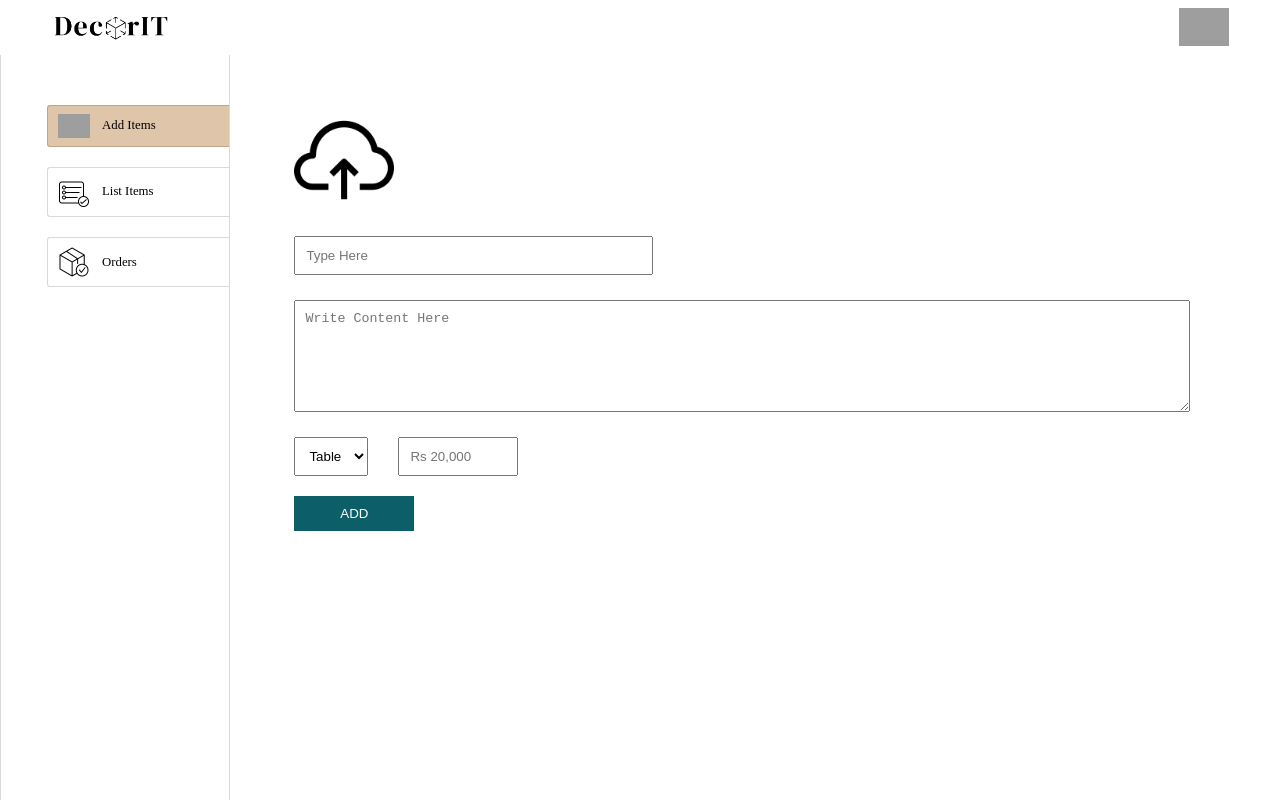
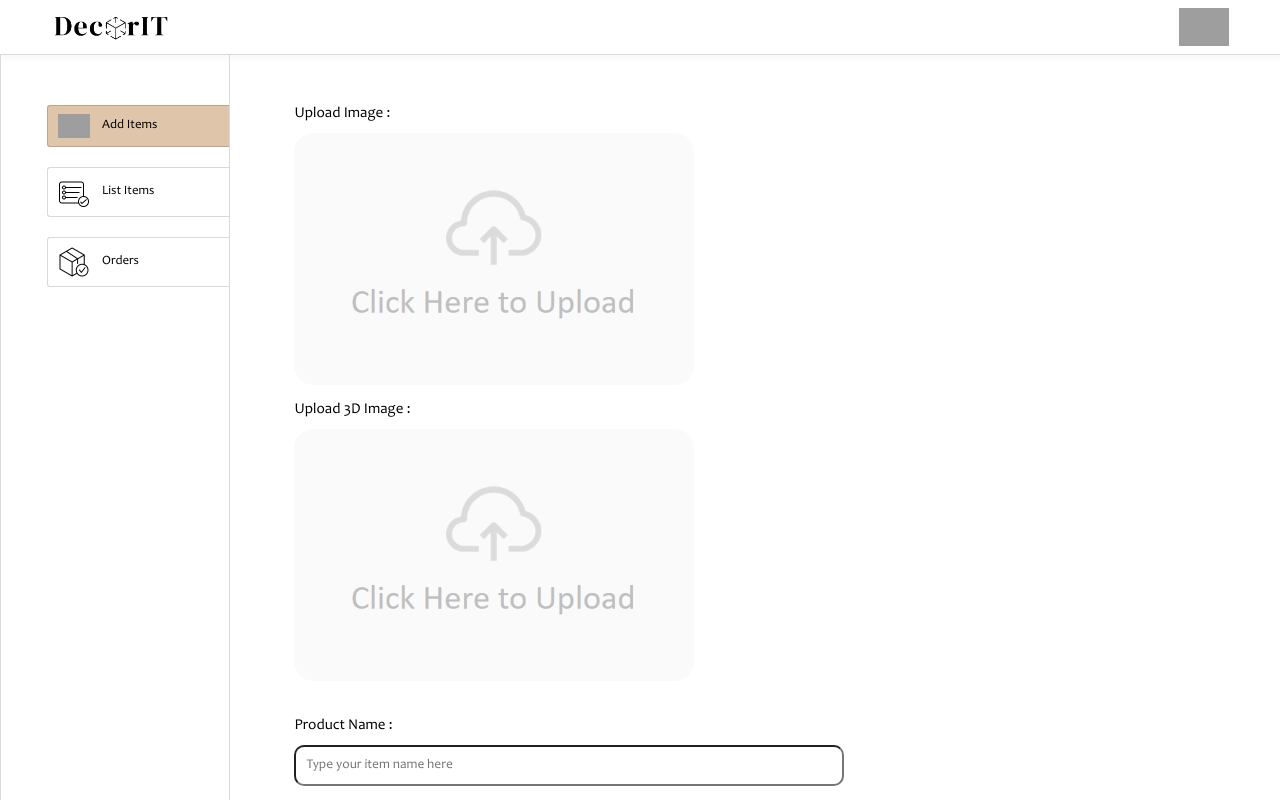
Before and after one commit to LahiruWanigasooriya/AdminPanel_FurnitureSite, a React (Vite) app: page /add in a window 1280 px wide. Shown: the top 800 px of the page. Built offline with nearby package versions, Linux system fonts and the light colour scheme; grey boxes are pictures that could not be loaded.

Commit message:
design updated add.css

```diff
--- a/src/index.css
+++ b/src/index.css
@@ -40,18 +40,19 @@ a {
 hr {
   border: none;
   height: 1px;
-  background-color: white;
+  background-color: var(--ash);
+  box-shadow: #D9D9D9 1px 3px 5px;
 }
 
 .app-content{
   display: flex;
-
+  font-family: candara;
 }
 
 .flex-col{
-display: flex;
+display:inline-flex;
 flex-direction: column;
-gap: 10;
+gap: 10px;
 }
 
 .curser{
--- a/src/pages/Add/Add.css
+++ b/src/pages/Add/Add.css
@@ -1,42 +1,74 @@
 .add {
-    width: 70%;
+    width: 60%;
     margin-left: max(5vw, 25px);
     margin-top: 50px;
-    color: white;
-    font-size: 5px;
+    margin-bottom: 30px;
+    color: black;
+    font-size: 15px;
+    font-family: candara;
 }
 
 .add form{
-    gap: 20px;
+    gap: 10px;
 }
 
 .add-img-upload img{
-    width: 100px;
+    width: 400px;
+    border-radius: 20px;
 }
 
-.add-product-name, add-product-description{
-    width: max(40%,280px);
+.add-product-description{
+    width: 550px;
+    margin-bottom: 20px;
 }
 
-.add-product-name input, .add-product-description textarea{
+.add-product-name{
+    width: 550px;
+    margin-top: 20px;
+    margin-bottom: 20px;
+}
+
+.add-product-name input{
     padding: 10px;
+    width: 550px;
+    border-radius: 10px;
+    font-family: candara;
+}
+
+.add-product-description textarea{
+    padding: 10px;
+    width: 550px;
+    border-radius: 10px;
+    border-color: var(--ash);
+    font-family: candara;
 }
 
 .add-category-price{
     display: flex;
-    gap: 30px;
+    gap: 300px;
+    margin-bottom: 30px;
 }
 
+.currency-label{
+    margin-top: -37px;
+    margin-left: -37px;
+    font-size: 13px;
+    font-weight: bold;
+}
 .add-category-price select, .add-category-price input{
-    max-width: 120px;
+    max-width: 130px;
     padding: 10px;
+    font-family: candara;
 }
 
 .add-btn{
-    max-width: 120px;
-    padding: 10px;
+    max-width: 150px;
+    padding: 5px;
     border: none;
+    border-radius: 10px;
+    font-size: 15px;
     background-color: var(--green);
     color: white;
     cursor: pointer;
+    font-family: candara;
 }
--- a/src/pages/Add/Add.jsx
+++ b/src/pages/Add/Add.jsx
@@ -43,11 +43,21 @@ const Add = ({url}) => {
 toast.error(response.data.message) //display message when item not added successfully
     }
     }
+
+
     return (
         <div className='add'>
             <form className='flex-col' onSubmit={onSubmitHandler}>
                 <div className='add-img-upload flex-col'>
-                    <p>Upload Image</p>
+                    <p>Upload Image :</p>
+                    <label htmlFor='image'>
+                        <img src={image ? URL.createObjectURL(image) : assets.upload} alt='upload' />
+                    </label>
+                    <input onChange={(e) => setImage(e.target.files[0])} type='file' id='image' hidden required />
+                </div>
+
+                <div className='add-img-upload flex-col'>
+                    <p>Upload 3D Image :</p>
                     <label htmlFor='image'>
                         <img src={image ? URL.createObjectURL(image) : assets.upload} alt='upload' />
                     </label>
@@ -55,18 +65,18 @@ toast.error(response.data.message) //display message when item not added success
                 </div>
 
                 <div className='add-product-name flex-col'>
-                    <p>Product Name</p>
-                    <input onChange={onChangeHandler} value={data.name} type='text' name='name' placeholder='Type Here' />
+                    <p>Product Name :</p>
+                    <input onChange={onChangeHandler} value={data.name} type='text' name='name' placeholder='Type your item name here' required />
                 </div>
 
                 <div className='add-product-description flex-col'>
-                    <p>Product Description</p>
-                    <textarea onChange={onChangeHandler} value={data.description} name="description" rows="6" placeholder="Write Content Here" required></textarea>
+                    <p>Product Description :</p>
+                    <textarea onChange={onChangeHandler} value={data.description} name="description" rows="6" placeholder="Type your item description here" required></textarea>
                 </div>
 
                 <div className='add-category-price'>
                     <div className='add-category flex-col'>
-                        <p>Product Category</p>
+                        <p>Product Category :</p>
                         <select onChange={onChangeHandler} name='category'>
                             <option value="Table">Table</option>
                             <option value="Chair">Chair</option>
@@ -74,12 +84,12 @@ toast.error(response.data.message) //display message when item not added success
                         </select>
                     </div>
                     <div className='add-price flex-col'>
-                        <p>Product Price</p>
-                        <input onChange={onChangeHandler} value={data.price} type='number' name='price' placeholder='Rs 20,000' />
+                        <p>Product Price :</p>
+                        <input onChange={onChangeHandler} value={data.price} type='number' name='price' placeholder='Amount' /> <span className="currency-label">LKR</span>
                     </div>
                 </div>
 
-                <button type='submit' className='add-btn'>ADD</button>
+                <button type='submit' className='add-btn'>Add Item</button>
             </form>
         </div>
     );
```
Also changed, not shown: src/assets/upload.png.
